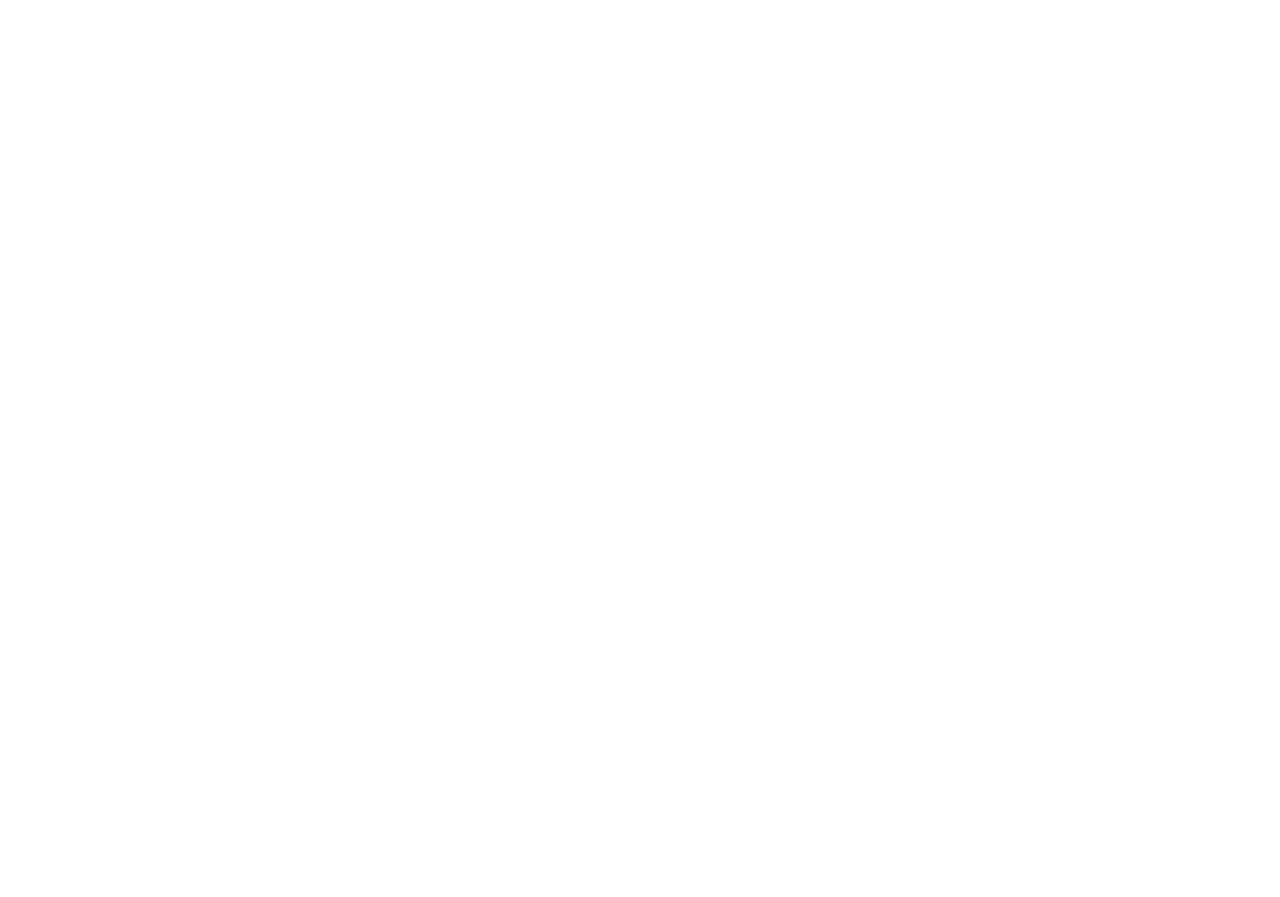
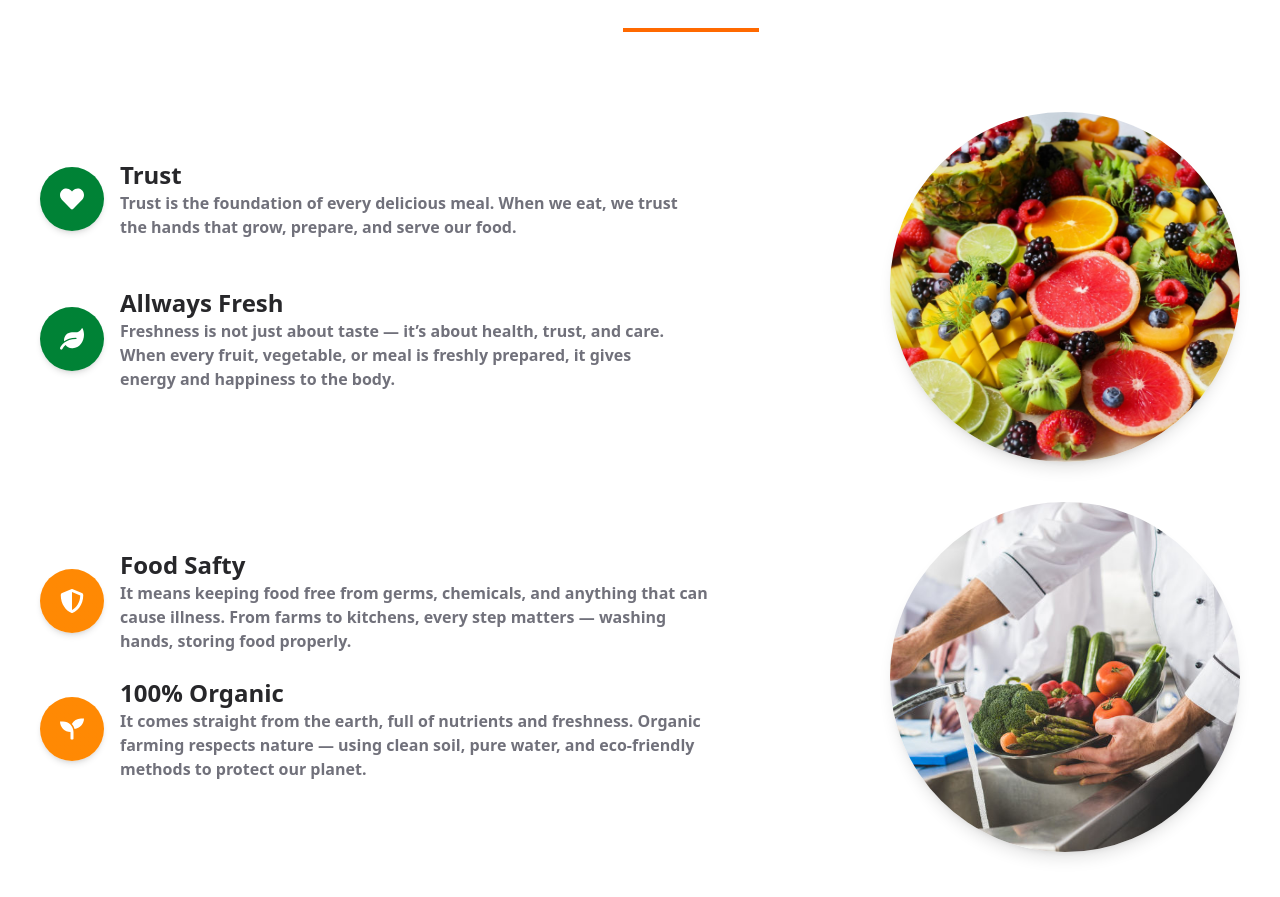
Before and after one commit to Wajahat883/Groceries-shopping, a React (Vite) app: page / in a window 1280 px wide. Shown: the part 1657-2554 px from the top of the page. Before the commit the page ends 1625 px from the top, so only its background shows below. Built offline with nearby package versions, Linux system fonts and the light colour scheme.

Commit message:
feat: enhance Category and Heading components; add ValueData and Values components with images

```diff
--- a/src/Components/Category/Category.jsx
+++ b/src/Components/Category/Category.jsx
@@ -25,7 +25,7 @@
   return (
     <section className="py-20 px-6 sm:px-10">
       <div className="max-w-[1400px] mx-auto px-30">
-        <Heading highlight="Shop" heading="Category!" />
+        <Heading highlight="Shop " heading="Category!" />
         <div
           className="
             grid
--- a/src/Components/Heading/Heading.jsx
+++ b/src/Components/Heading/Heading.jsx
@@ -5,7 +5,7 @@
     <>
       <div className="w-fit mx-auto ">
         <h2 className="md:text-5xl text-[2.5rem] font-bold ">
-          <span className="text-green-600"> {props.highlight}</span> By{" "}
+          <span className="text-green-600"> {props.highlight}</span>
           <span className="text-orange-500"> {props.heading}</span>
         </h2>
         <div className="w-34 h-1 bg-orange-500 mt-3 md:mt-6 ml-auto "></div>
--- /dev/null
+++ b/src/Components/values/ValueData.jsx
@@ -0,0 +1,57 @@
+import { FaHeart, FaLeaf, FaSeedling, FaShieldAlt } from "react-icons/fa";
+export const ValueData = [
+  {
+    id: 1,
+    title: "Trust",
+    para: (
+      <>
+        Trust is the foundation of every delicious meal. When we eat, we trust{" "}
+        <br /> the hands that grow, prepare, and serve our food.
+      </>
+    ),
+    icon: <FaHeart />,
+  },
+  {
+    id: 2,
+    title: "Allways Fresh",
+    para: (
+      <>
+        Freshness is not just about taste — it’s about health, trust, and care.
+        <br />
+        When every fruit, vegetable, or meal is freshly prepared, it gives
+        <br />
+        energy and happiness to the body.
+      </>
+    ),
+    icon: <FaLeaf />,
+  },
+  {
+    id: 3,
+    title: "Food Safty",
+    para: (
+      <>
+        It means keeping food free from germs, chemicals, and anything that can{" "}
+        <br />
+        cause illness. From farms to kitchens, every step matters — washing{" "}
+        <br />
+        hands, storing food properly.
+      </>
+    ),
+    icon: <FaShieldAlt />,
+  },
+  {
+    id: 4,
+    title: "100% Organic",
+    para: (
+      <>
+        It comes straight from the earth, full of nutrients and freshness.
+        Organic
+        <br />
+        farming respects nature — using clean soil, pure water, and eco-friendly
+        <br />
+        methods to protect our planet.
+      </>
+    ),
+    icon: <FaSeedling />,
+  },
+];
--- a/src/Components/values/Values.jsx
+++ b/src/Components/values/Values.jsx
@@ -1,15 +1,66 @@
 import React from "react";
 import Heading from "../Heading/Heading";
+import { ValueData } from "./ValueData.jsx";
+import MidF from "../../assets/MidF.jpg";
+import Saftey from "../../assets/Saftey.jpg";
 
 function Values() {
+  const leftValues = ValueData.slice(0, 2).map((item, index) => {
+    return (
+      <div key={index} className="flex items-center gap-4 flex-row mb-6">
+        <div className="flex justify-center items-center text-2xl text-white bg-gradient-to-b from-green-700 to-green-700 w-16 h-16 rounded-full shadow-md">
+          <span>{item.icon}</span>
+        </div>
+        <div className="text-left">
+          <h3 className="text-zinc-800 text-2xl font-bold">{item.title}</h3>
+          <p className="text-zinc-500 text-base font-semibold truncate-1/2">
+            {item.para}
+          </p>
+        </div>
+      </div>
+    );
+  });
+
+  const rightValues = ValueData.slice(2).map((item, index) => {
+    return (
+      <div key={index} className="flex items-center gap-4 flex-row mb-6">
+        <div className="flex justify-center items-center text-2xl text-white bg-gradient-to-b from-orange-400 to-orange-400 w-16 h-16 rounded-full shadow-md">
+          <span>{item.icon}</span>
+        </div>
+        <div>
+          <h3 className="text-zinc-800 text-2xl font-bold">{item.title}</h3>
+          <p className="text-zinc-500 text-base font-semibold">{item.para}</p>
+        </div>
+      </div>
+    );
+  });
+
   return (
-    <>
-      <section>
-        <div className="max-w-[1400px] mx-auto px-10">
-          <Heading highlight="Our" heading="Value" />
+    <section className="py-16">
+      <div className="max-w-[1490px] mx-auto px-10">
+        <Heading highlight="Our" heading="Value" />
+        <div className="flex justify-between items-center flex-wrap gap-10 py-20">
+          <div className="flex flex-col gap-6">{leftValues}</div>
+
+          <div className="w-[350px] h-[350px] overflow-hidden  rounded-full shadow-lg ">
+            <img
+              src={MidF}
+              alt="Middle Feature"
+              className="w-full h-full object-cover "
+            />
+          </div>
+
+          <div className="flex flex-col gap-6py-10">{rightValues}</div>
+          <div className="w-[350px] h-[350px] overflow-hidden  rounded-full shadow-lg ">
+            <img
+              src={Saftey}
+              alt="Middle Feature"
+              className="w-full h-full object-cover "
+            />
+          </div>
         </div>
-      </section>
-    </>
+      </div>
+    </section>
   );
 }
 
```
Also changed, not shown: src/assets/MidF.jpg (added), src/assets/Saftey.jpg (added).
